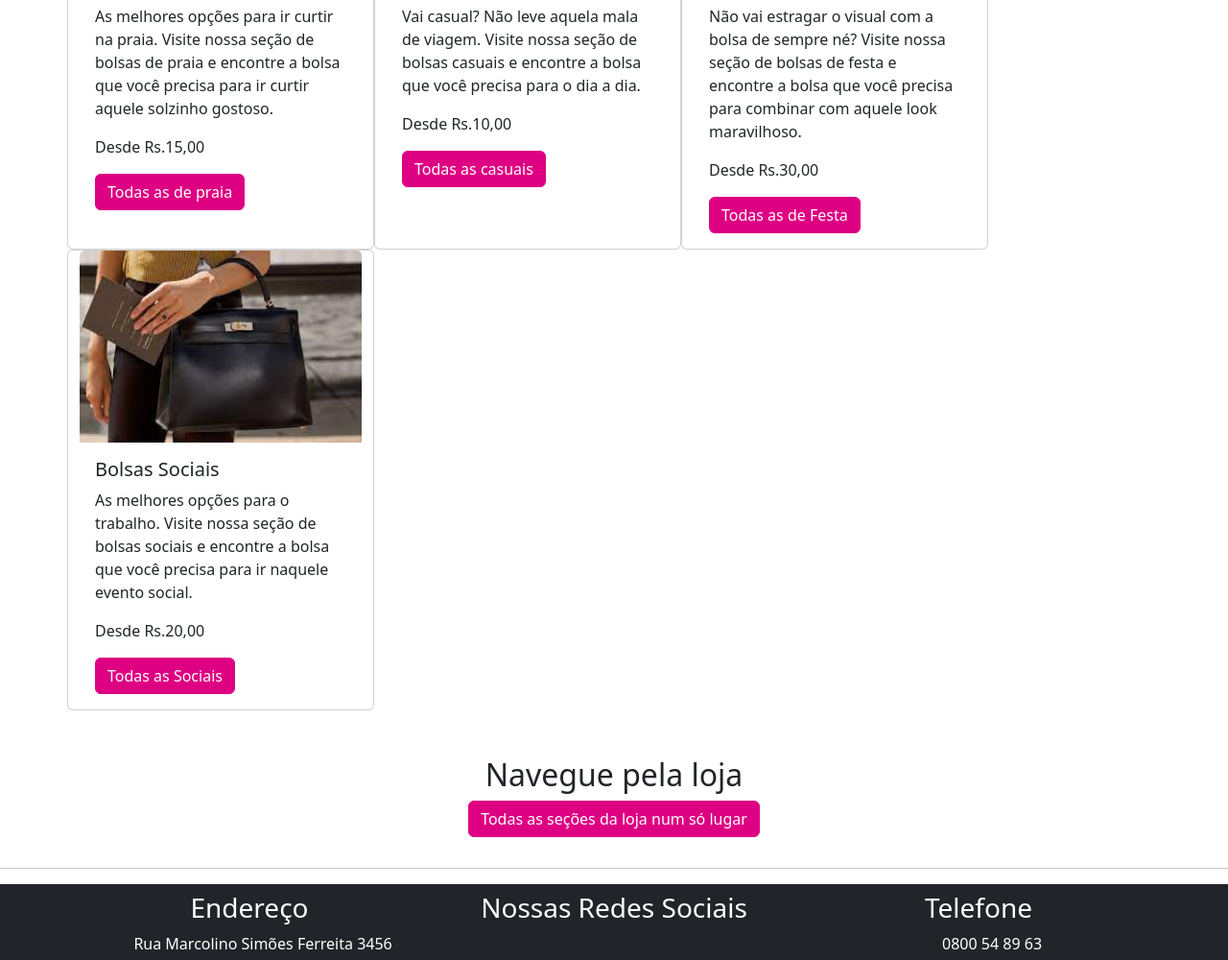
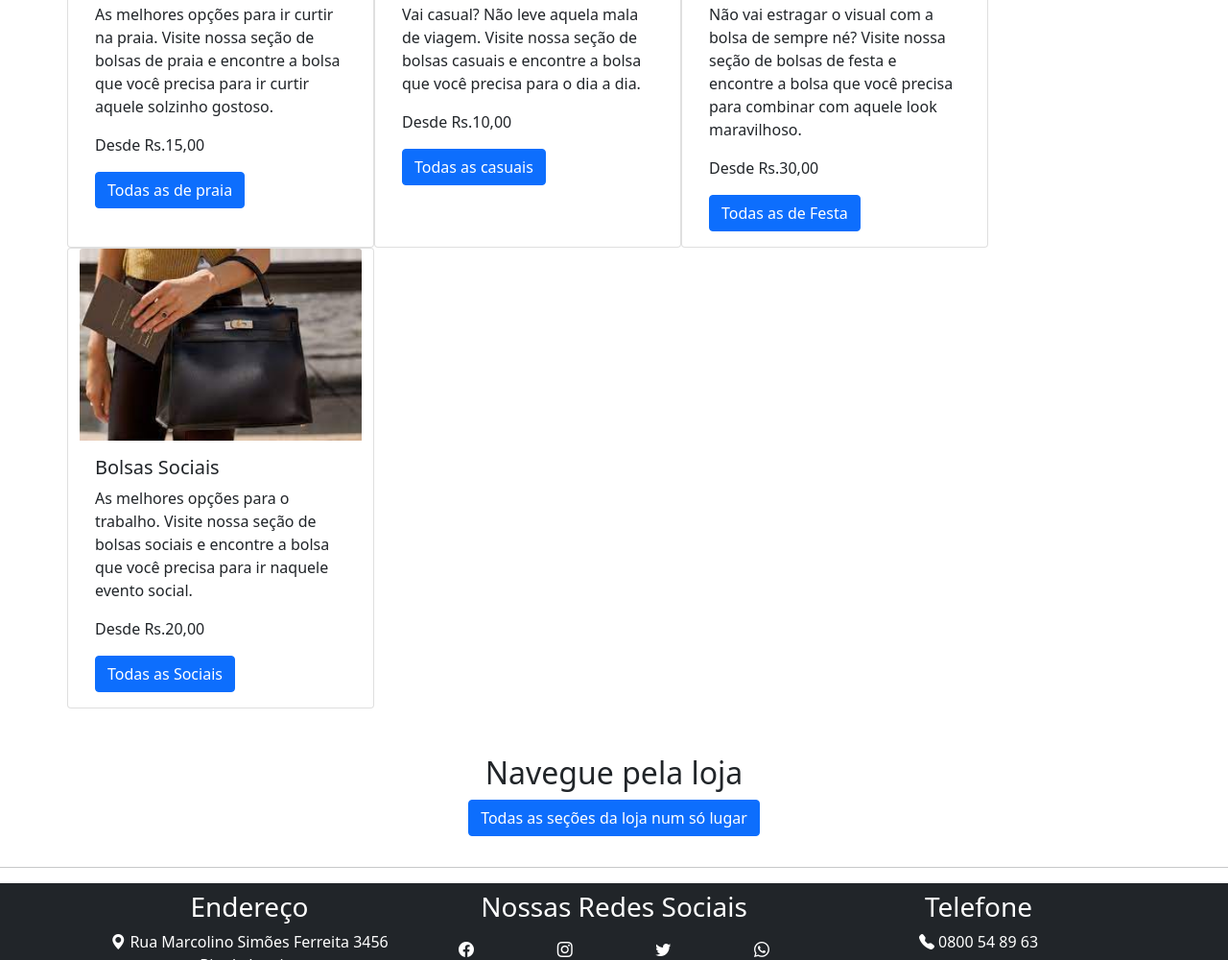
Before and after one commit to Ayred/loja-bolsas, a plain HTML site: page index.html in a window 1280 px wide. Shown: the part 1800-2800 px from the top of the page at 96% size. Drawn offline with nearby package versions, Linux system fonts and the light colour scheme.

Commit message:
using with cdn

```diff
--- a/index.html
+++ b/index.html
@@ -8,10 +8,11 @@
       content="width=device-width, initial-scale=1, shrink-to-fit=no"
     />
 
-    <link
-      href="/node_modules/bootstrap/dist/css/bootstrap.css"
-      rel="stylesheet"
-    />
+    <link href="https://cdn.jsdelivr.net/npm/bootstrap@5.0.2/dist/css/bootstrap.min.css" rel="stylesheet" integrity="sha384-EVSTQN3/azprG1Anm3QDgpJLIm9Nao0Yz1ztcQTwFspd3yD65VohhpuuCOmLASjC" crossorigin="anonymous">
+
+
+    <link rel="stylesheet" href="https://cdn.jsdelivr.net/npm/bootstrap-icons@1.3.0/font/bootstrap-icons.css">
+
     <link
       href="/css/main.css"
       rel="stylesheet"
@@ -66,11 +67,8 @@
               </li>
               <li class="nav-item">
                 <a class="nav-link text-white" href="#">
-                  <svg class="icon" width="24" height="24" fill="currentColor">
-                    <use
-                      xlink:href="/node_modules/bootstrap-icons/bootstrap-icons.svg#cart4"
-                    ></use>
-                  </svg>
+                  <i class="bi-cart-dash-fill"></i>
+
                 </a>
               </li>
             </ul>
@@ -294,11 +292,7 @@
             <div class="col-md-4 footer-col">
               <h3>Endereço</h3>
               <p>
-                <svg class="icon" width="24" height="24" fill="currentColor">
-                  <use
-                    xlink:href="/node_modules/bootstrap-icons/bootstrap-icons.svg#geo-alt-fill"
-                  ></use>
-                </svg>
+                <i class="bi-geo-alt-fill"></i>
 
                 Rua Marcolino Simões Ferreita 3456 <br />
                 Rio de Janeiro
@@ -311,58 +305,23 @@
               >
                 <li class="nav-item">
                   <a class="nav-link text-white" href="#">
-                    <svg
-                      class="icon"
-                      width="24"
-                      height="24"
-                      fill="currentColor"
-                    >
-                      <use
-                        xlink:href="/node_modules/bootstrap-icons/bootstrap-icons.svg#facebook"
-                      ></use>
-                    </svg>
+                    <i class="bi-facebook"></i>
+
                   </a>
                 </li>
                 <li class="nav-item">
                   <a class="nav-link text-white" href="#">
-                    <svg
-                      class="icon"
-                      width="24"
-                      height="24"
-                      fill="currentColor"
-                    >
-                      <use
-                        xlink:href="/node_modules/bootstrap-icons/bootstrap-icons.svg#instagram"
-                      ></use>
-                    </svg>
+                    <i class="bi-instagram"></i>
                   </a>
                 </li>
                 <li class="nav-item">
                   <a class="nav-link text-white" href="#">
-                    <svg
-                      class="icon"
-                      width="24"
-                      height="24"
-                      fill="currentColor"
-                    >
-                      <use
-                        xlink:href="/node_modules/bootstrap-icons/bootstrap-icons.svg#twitter"
-                      ></use>
-                    </svg>
+                    <i class="bi-twitter"></i>
                   </a>
                 </li>
                 <li class="nav-item">
                   <a class="nav-link text-white" href="#">
-                    <svg
-                      class="icon"
-                      width="24"
-                      height="24"
-                      fill="currentColor"
-                    >
-                      <use
-                        xlink:href="/node_modules/bootstrap-icons/bootstrap-icons.svg#whatsapp"
-                      ></use>
-                    </svg>
+                    <i class="bi-whatsapp"></i>
                   </a>
                 </li>
               </ul>
@@ -371,11 +330,7 @@
               <h3>Telefone</h3>
 
               <p>
-                <svg class="icon" width="24" height="24" fill="currentColor">
-                  <use
-                    xlink:href="/node_modules/bootstrap-icons/bootstrap-icons.svg#telephone-fill"
-                  ></use>
-                </svg>
+                <i class="bi-telephone-fill"></i>
                 0800 54 89 63
               </p>
             </div>
@@ -383,6 +338,7 @@
         </div>
       </footer>
     </div>
+    <script src="https://cdn.jsdelivr.net/npm/bootstrap@5.0.2/dist/js/bootstrap.bundle.min.js" integrity="sha384-MrcW6ZMFYlzcLA8Nl+NtUVF0sA7MsXsP1UyJoMp4YLEuNSfAP+JcXn/tWtIaxVXM" crossorigin="anonymous"></script>
     <script
       src="https://cdn.jsdelivr.net/npm/@popperjs/core@2.11.6/dist/umd/popper.min.js"
       integrity="sha384-oBqDVmMz9ATKxIep9tiCxS/Z9fNfEXiDAYTujMAeBAsjFuCZSmKbSSUnQlmh/jp3"
```
Also changed, not shown: package.json (deleted, +0 -31 lines), README.md (deleted), 1 other file.
